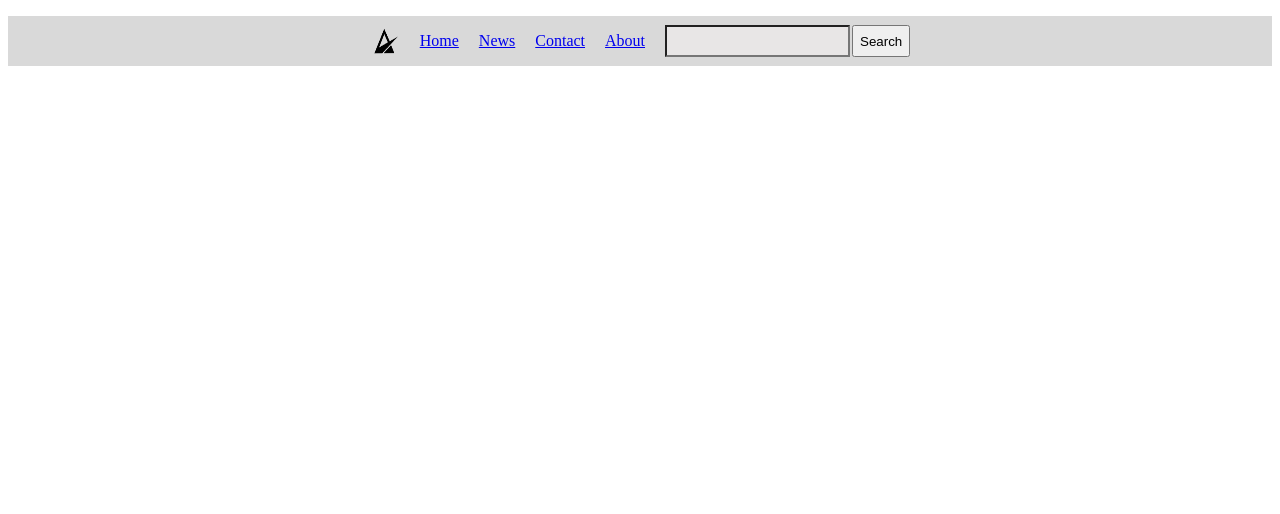
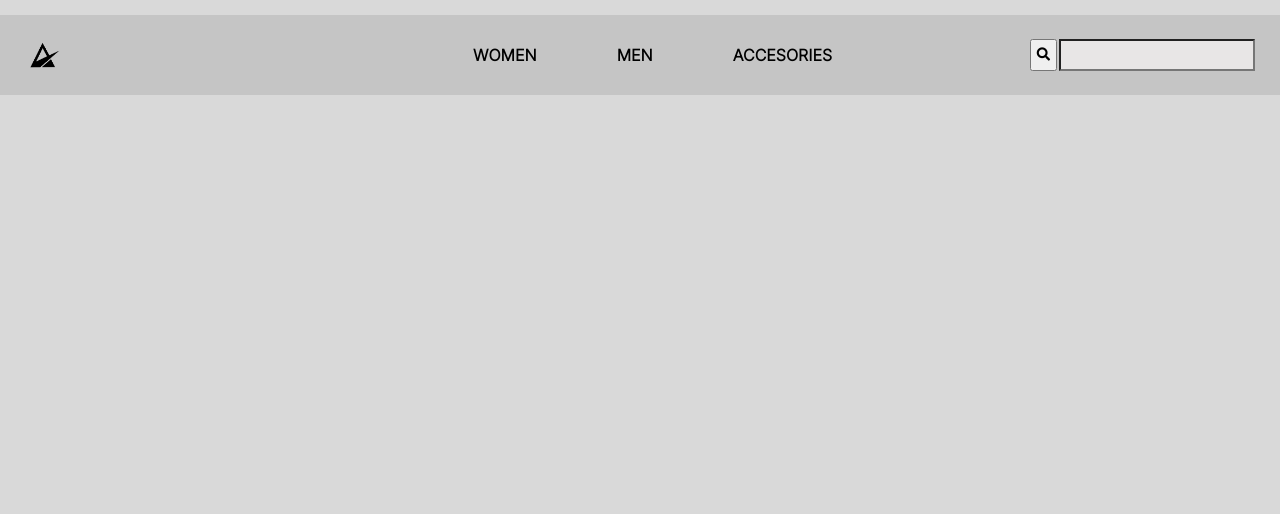
Before and after one commit to LuiisAlmaguer2/grupo_11_3H, a Node server app: page / in a window 1280 px wide. Shown: the top 514 px of the page. Run offline with Node 20, Linux system fonts and the light colour scheme.

Commit message:
navbar mejorado :)

```diff
--- a/public/home.css
+++ b/public/home.css
@@ -1,20 +1,33 @@
 /*  Comienta barra navbar */
+* {
+    padding: 0;
+    margin: 0;
+    font-family: 'Inter', sans-serif;
+}
+.navbarHome{
+    margin-top: 15px;
+    padding: 15px 0;
+    background-color: #C5C5C5;
+    display: flex;
+    gap: 20px;
+    height: 50px;
+    width: 100%;
+    list-style: none;
+    align-items: center;
+}
 
-.navbarHome{
-    background-color: #D9D9D9;
+.itemsNav{
     display: flex;
     justify-content: center;
-    gap: 20px;
-    padding: 0px;
-    height: 50px;
     width: 100%;
-    align-items: center;
-    list-style: none;
+    gap: 80px;
 }
 
 .searchBar{
     display: flex;
-    gap: 2px;
+    gap: 5px;
+    justify-content: end;
+    width: 100%;
 }
 
 .inputS{
@@ -22,12 +35,36 @@
     width: 100%;
     background-color: #e8e6e6;
     align-items: left;
-    justify-content: left;
+    justify-self: end;
     text-align: left;
 }
 
 .logoNav{
     height: 30px;
-    width: 30px;
+    width: 100%;
     align-items: right;
+    display: flex;
+    justify-content: start;
+    padding-left: 25px;
 }
+
+.btnN{
+    display: flex;
+    align-items: center;
+    padding: 5px;
+}
+
+.formN{
+    display: flex;
+    gap: 2px;
+    padding-right: 25px;
+}
+
+.headerN{
+    background-color: #D9D9D9;
+    height: 500px;
+}
+
+body{
+   background-color:#D9D9D9;
+}
--- a/views/index.html
+++ b/views/index.html
@@ -1,32 +1,39 @@
 <!DOCTYPE html>
 <html lang="en">
+
 <head>
     <meta charset="UTF-8">
     <meta name="viewport" content="width=device-width, initial-scale=1.0">
     <link href="../public/home.css" type="text/css" rel="stylesheet">
+    <link href="https://fonts.googleapis.com/css2?family=Roboto:wght@100&display=swap" rel="stylesheet">
+    <link href="https://cdnjs.cloudflare.com/ajax/libs/font-awesome/5.15.3/css/all.min.css" rel="stylesheet"/>
+    <link rel="preconnect" href="https://fonts.googleapis.com">
+<link rel="preconnect" href="https://fonts.gstatic.com" crossorigin>
+<link href="https://fonts.googleapis.com/css2?family=Inconsolata:wght@200&family=Inter:wght@300&family=Poppins:ital,wght@1,100&display=swap" rel="stylesheet">
     <title> AZPORT || PAGINA WEB </title>
 </head>
+
 <body>
-    <header>
-
-        <nav>
-
+    <header class="headerN">
+        <nav class="nav">
             <ul class="navbarHome">
-
-                <img class="logoNav" src="../public/logo.png">
-                <li><a href="default.asp">Home</a></li>
-                <li><a href="news.asp">News</a></li>
-                <li><a href="contact.asp">Contact</a></li>
-                <li><a href="about.asp">About</a></li>
-                <form action="" class="searchBar">
-                <input class="inputS"  type="search" name="search" pattern=".*\S.*" required>
-                <button class="search-btn" type="submit"> <span>Search</span>
-                </button>
-              </ul>
-            </form>
+                <div class="logoNav">
+                    <img src="../public/logo.png">
+                </div>
+                <div class="itemsNav">
+                    <li><a><strong> WOMEN </strong></a></li>
+                    <li><a><strong>MEN </strong></a></li>
+                    <li><a><strong>ACCESORIES </strong></a></li>
+                </div>
+                <div class="searchBar">
+                    <form  class="formN" action="">
+                        <button class="btnN" type="submit"><i class="fas fa-search"></i>
+                        </button>
+                        <input class="inputS" type="search" name="search" pattern=".*\S.*" required> </form>
+                </div>
+            </ul>
         </nav>
     </header>
+</body>
 
-
-</body>
 </html>
```
